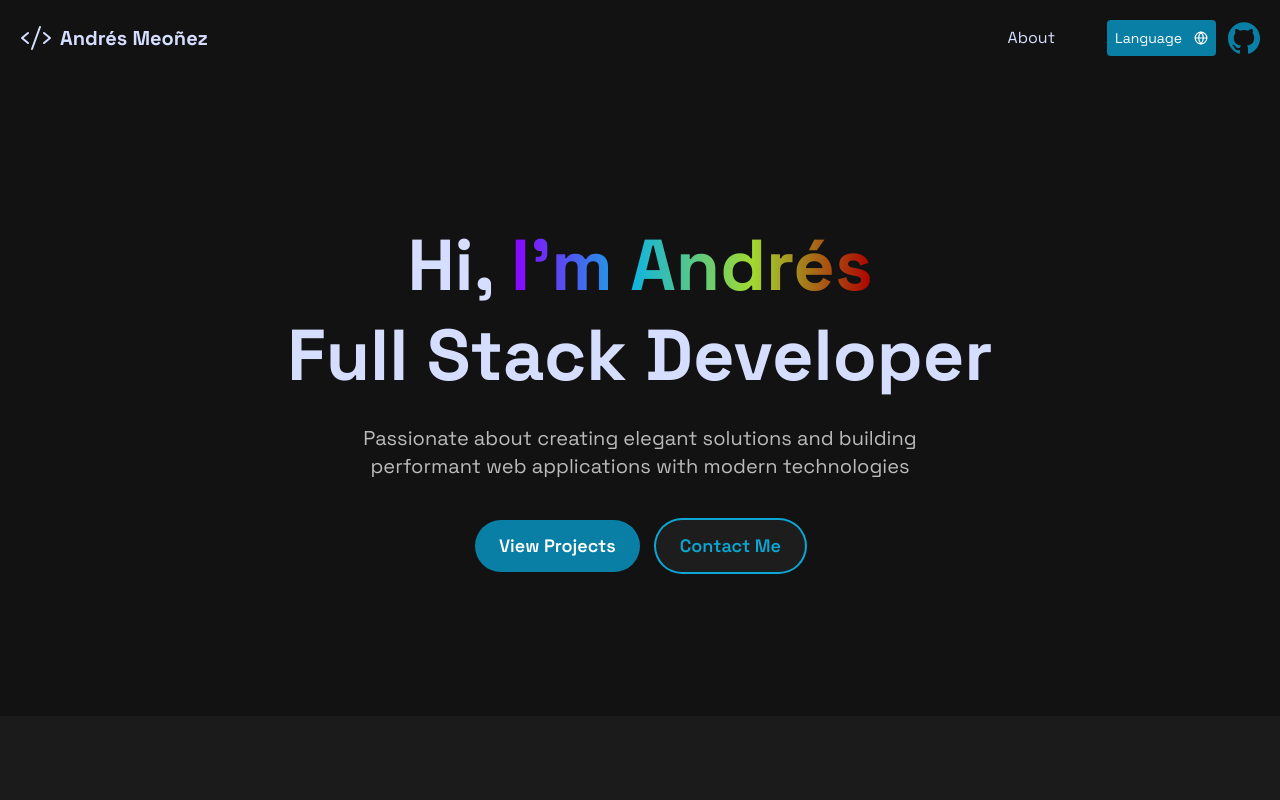
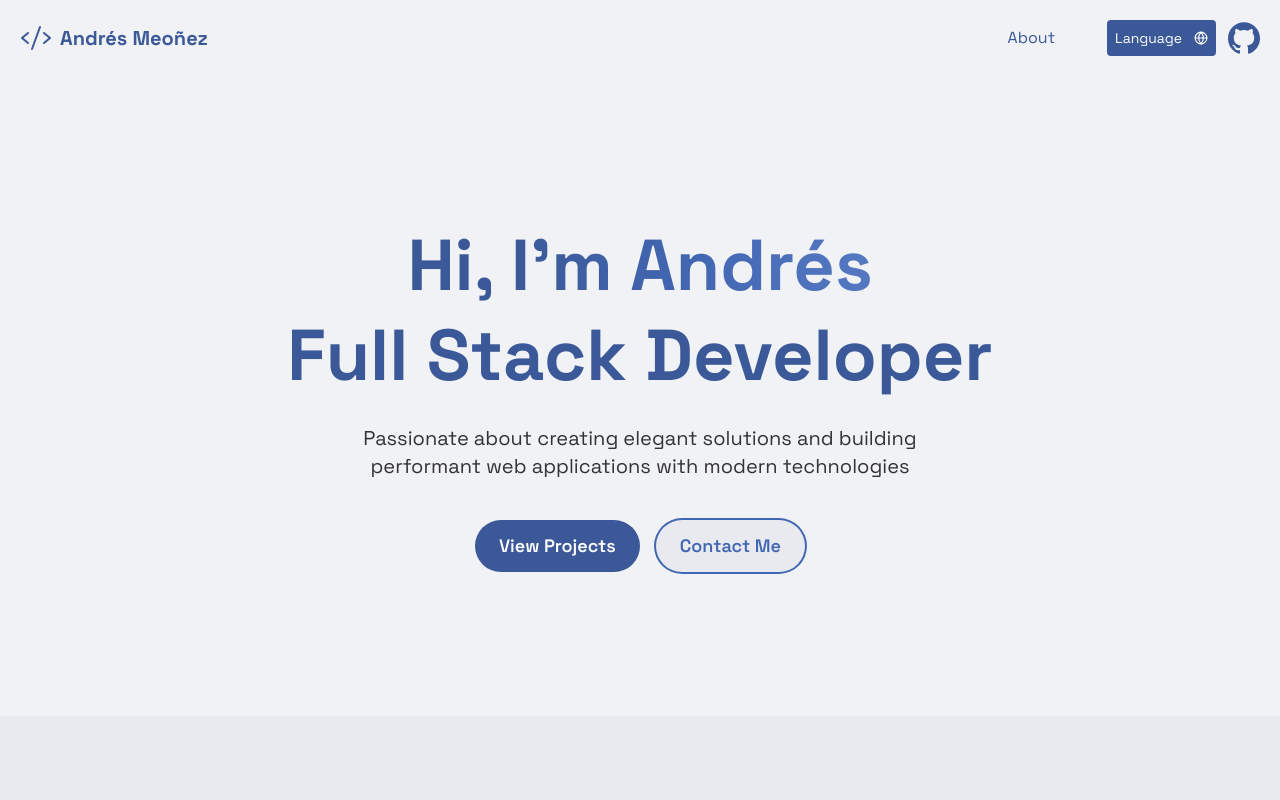
Before and after one commit to JoseanMeonez/professional-page, a Next.js app: page /en in a window 1280 px wide. Shown: the top 800 px of the page. Built offline with nearby package versions, Linux system fonts and the light colour scheme.

Commit message:
chore: use facebook color theme

```diff
--- a/src/app/[locale]/layout.tsx
+++ b/src/app/[locale]/layout.tsx
@@ -45,8 +45,8 @@ export default function RootLayout({
       <body>
         <ThemeProvider
           attribute='class'
-          defaultTheme='dark'
-          themes={['dark']}
+          defaultTheme='facebook'
+          themes={['facebook']}
           enableSystem={false}
           disableTransitionOnChange
         >
```
